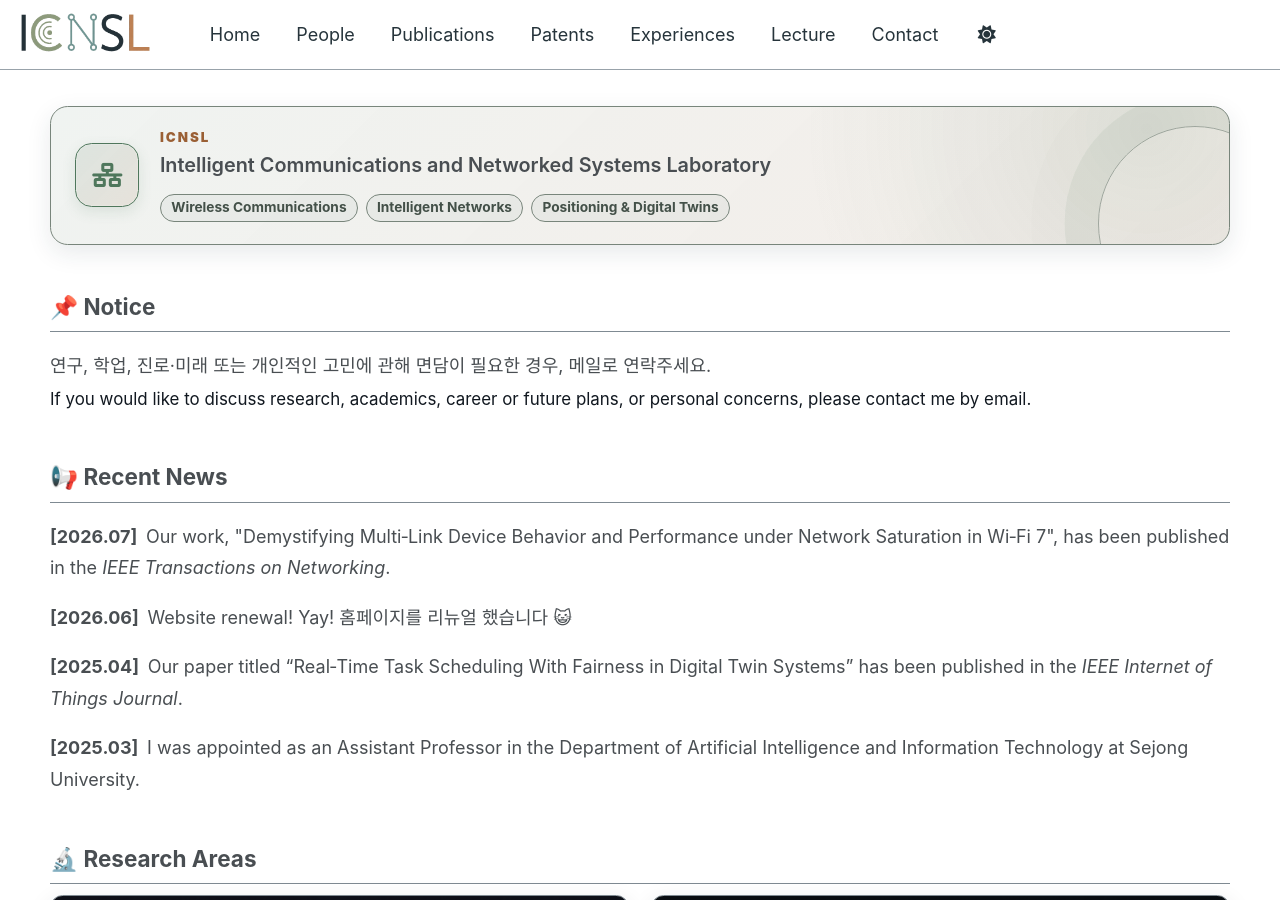
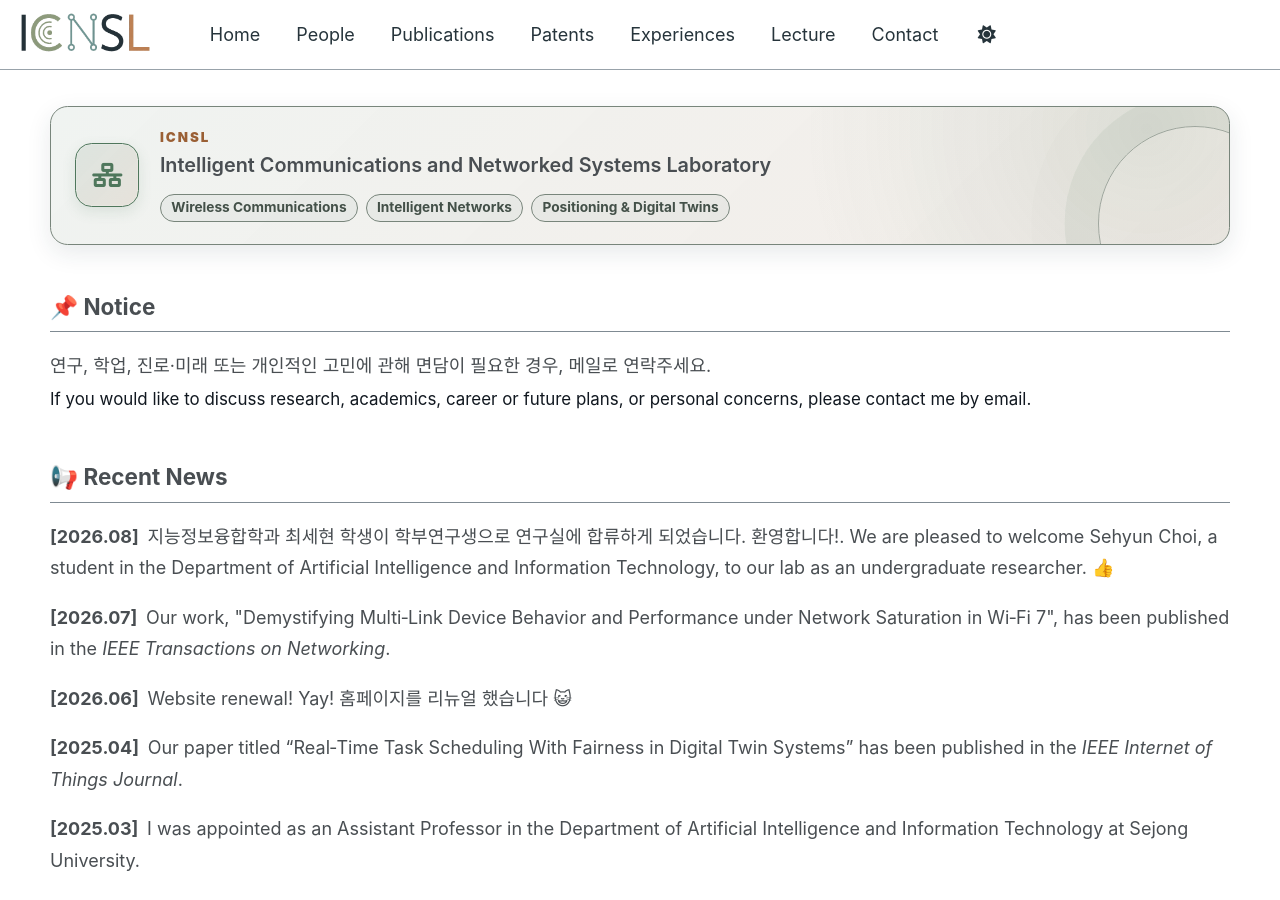
Before and after one commit to icnsl/icnsl.github.io, a Jekyll site: the page built from _pages/about.md, in a window 1280 px wide and 900 px high. Built offline with Jekyll 4.4.1, drawn with Linux system fonts in a browser that asks for light colours; a script bundle is joined from its source files by our own code; library files that are not in the unit come from our copies.

Commit message:
Update about.md

```diff
--- a/_pages/about.md
+++ b/_pages/about.md
@@ -38,6 +38,12 @@ redirect_from:
   <h2 id="home-news-heading">📢 Recent News</h2>
 
   <div class="home-section__list">
+    <div class="home-section__entry">
+      <div class="home-section__text">
+        <strong>[2026.08]</strong> 지능정보융합학과 최세현 학생이 학부연구생으로 연구실에 합류하게 되었습니다. 환영합니다!. We are pleased to welcome Sehyun Choi, a student in the Department of Artificial Intelligence and Information Technology, to our lab as an undergraduate researcher. 👍
+      </div>
+    </div>
+
     <div class="home-section__entry">
       <div class="home-section__text">
         <strong>[2026.07]</strong> Our work, "Demystifying Multi&#8209;Link Device Behavior and Performance under Network Saturation in Wi&#8209;Fi&nbsp;7", has been published in the <em>IEEE Transactions on Networking</em>.
```
